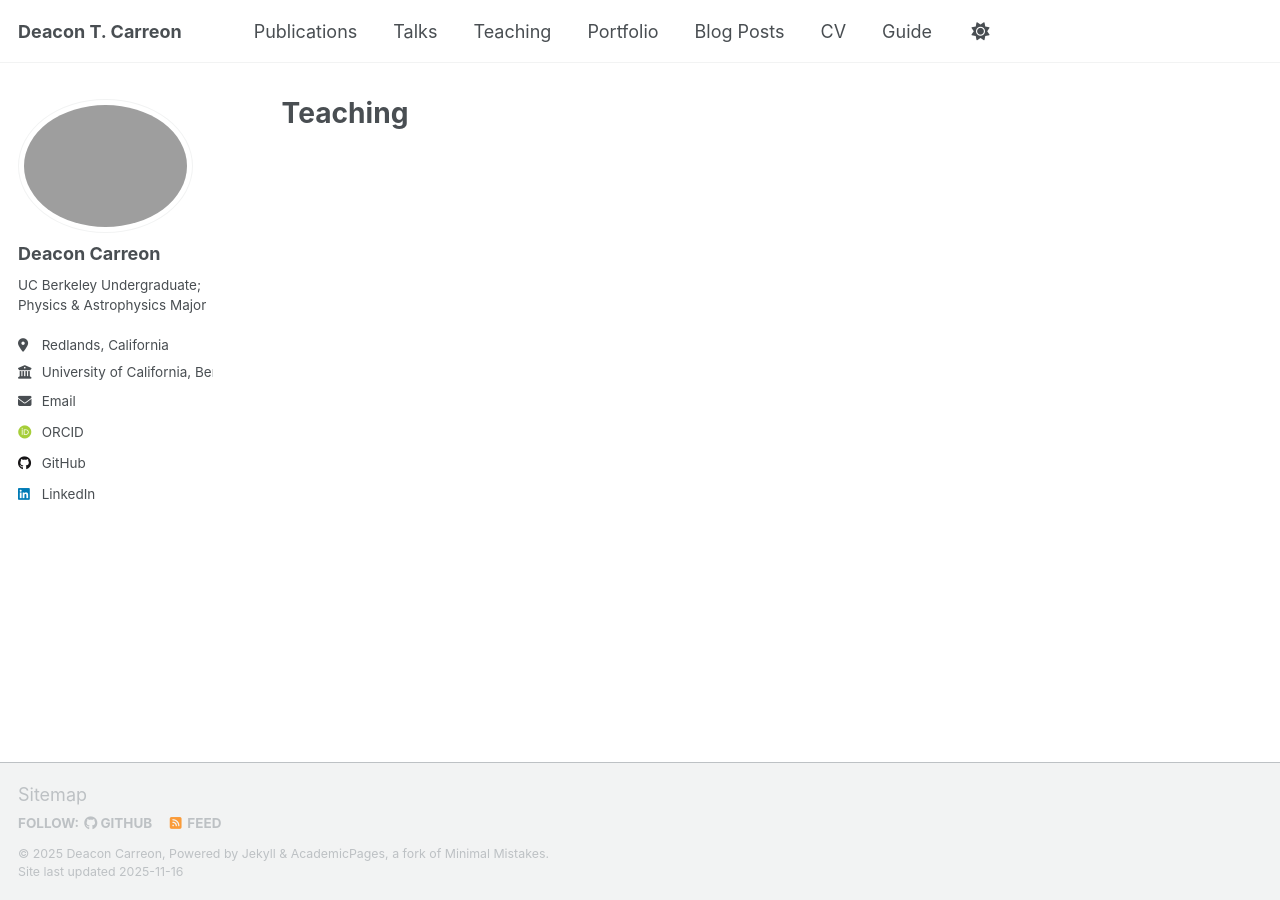
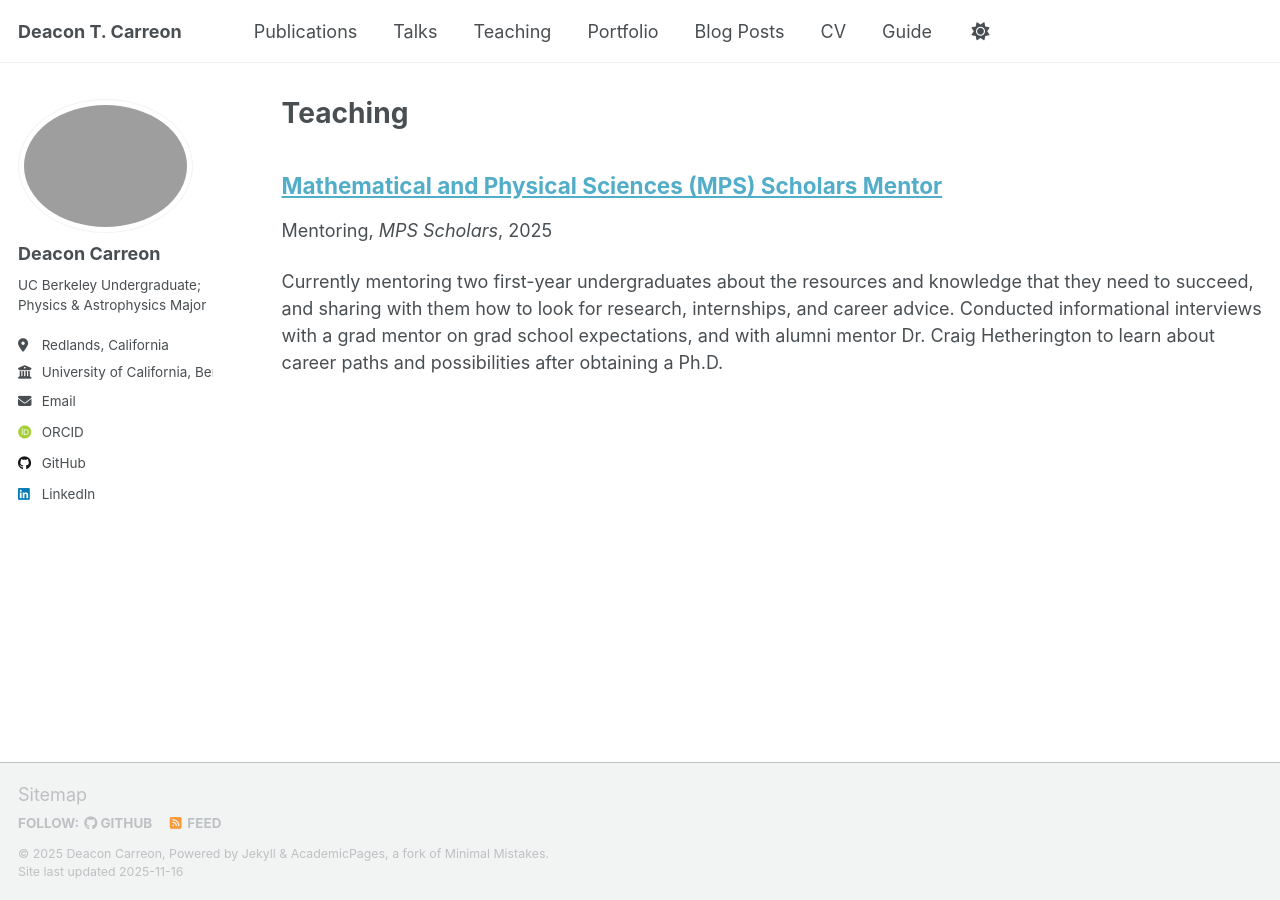
Before and after one commit to DeaconTCarreon/deacontcarreon.github.io, a Jekyll site: the page built from _pages/teaching.html, in a window 1280 px wide. Built offline with Jekyll 4.4.1, drawn with Linux system fonts in a browser that asks for light colours; some web fonts are replaced; a script that is not in the unit is left out; a file with an impossible date is left out; part of the change alters nothing that is shown.

```diff
--- a/_teaching/2014-spring-teaching-1.md
+++ b/_teaching/mps-mentoring.md
@@ -4,7 +4,6 @@ collection: teaching
 type: "Mentoring"
 permalink: /teaching/mps-mentoring
 venue: "MPS Scholars"
-date: 2025-present
 location: "UC Berkeley"
 ---
 
```
Also changed, not shown: _publications/bsj-blog-1.md (renamed from _publications/2009-10-01-paper-title-number-1.md), _publications/bsj-blog-2.md (renamed from _publications/2009-10-01-paper-title-number-2.md), _talks/sps-seminar.md (renamed from _talks/2012-03-01-talk-1.md).
